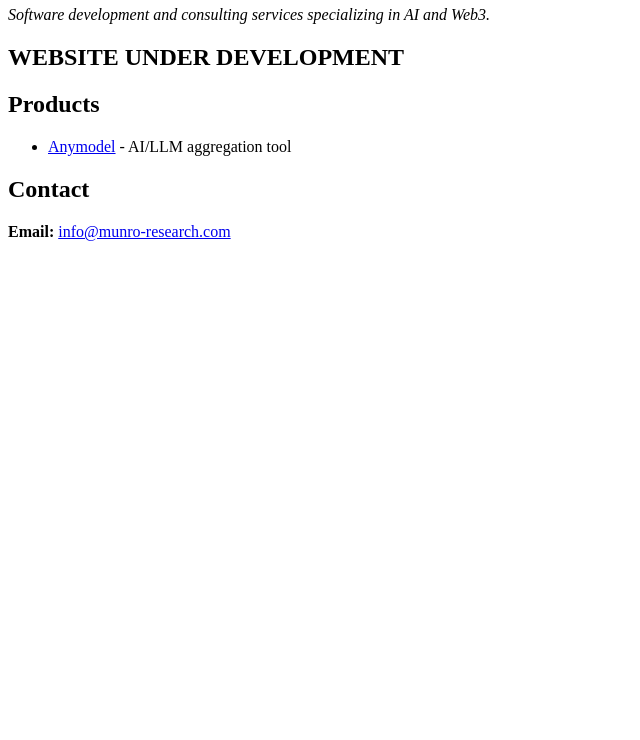
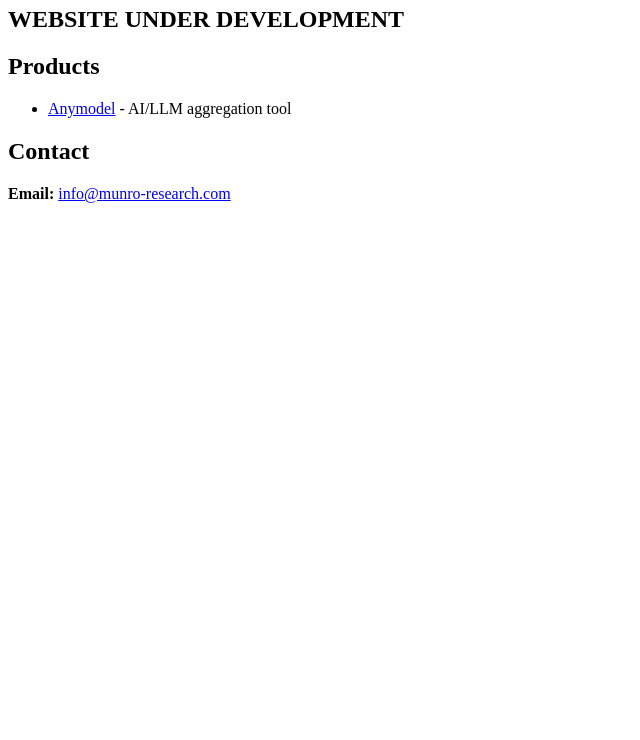
Before and after one commit to munro-research/website, a plain HTML site: page public-html/index.html in a window 1280 px wide. Shown: the part 60-800 px from the top of the page, without its empty margins (0-640 px from the left). Drawn offline with Linux system fonts and the light colour scheme.

Commit message:
Remove consultancy services

```diff
--- a/public-html/index.html
+++ b/public-html/index.html
@@ -5,7 +5,7 @@
 
     <body>
         <h1>Munro Research</h1>
-        <p><i>Software development and consulting services specializing in AI and Web3.</i></p>
+        <!-- <p><i>Software development and consulting services specializing in AI and Web3.</i></p> -->
         <h2>WEBSITE UNDER DEVELOPMENT</h2>
         <h2>Products</h2>
         <ul>
```
